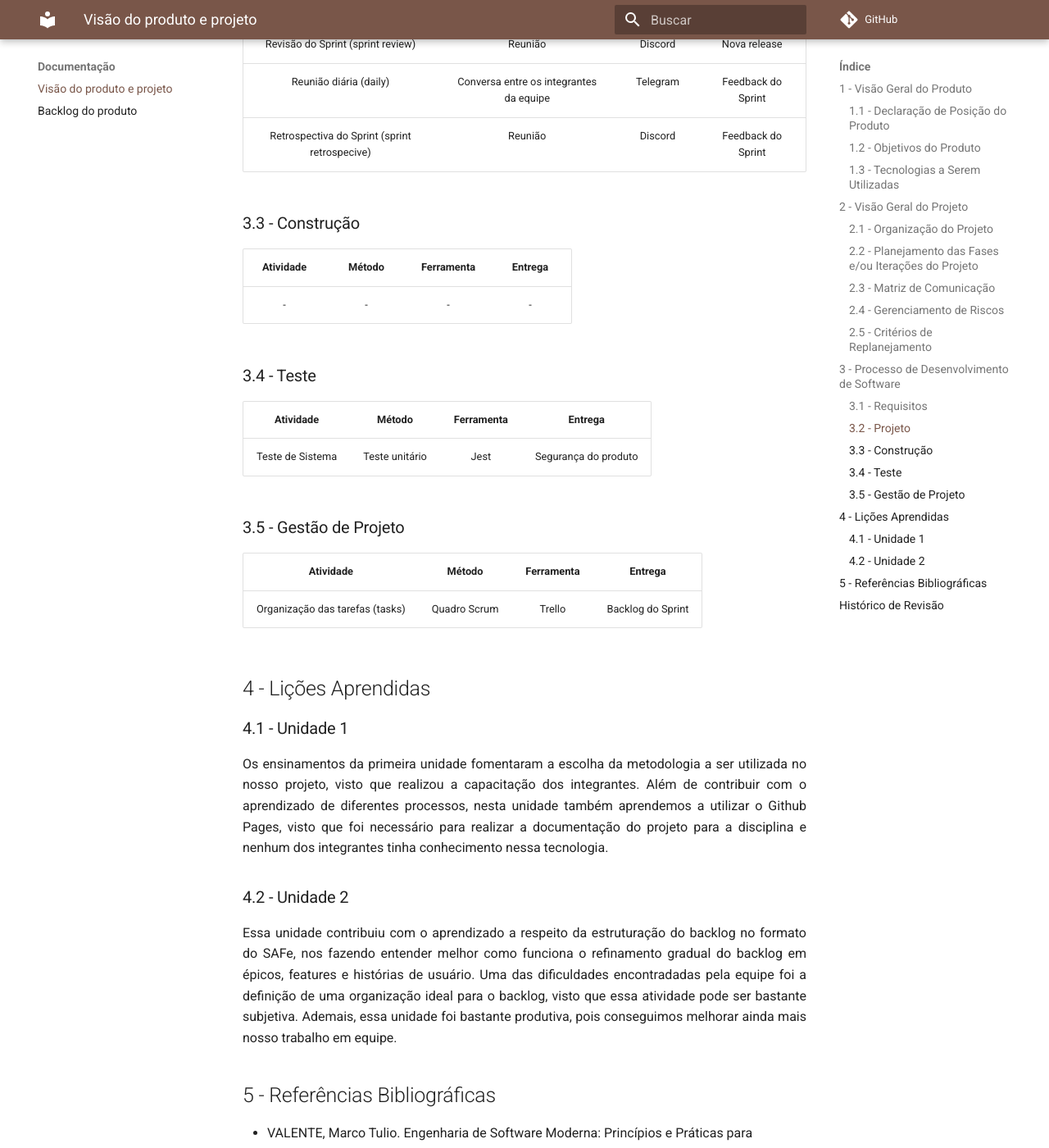
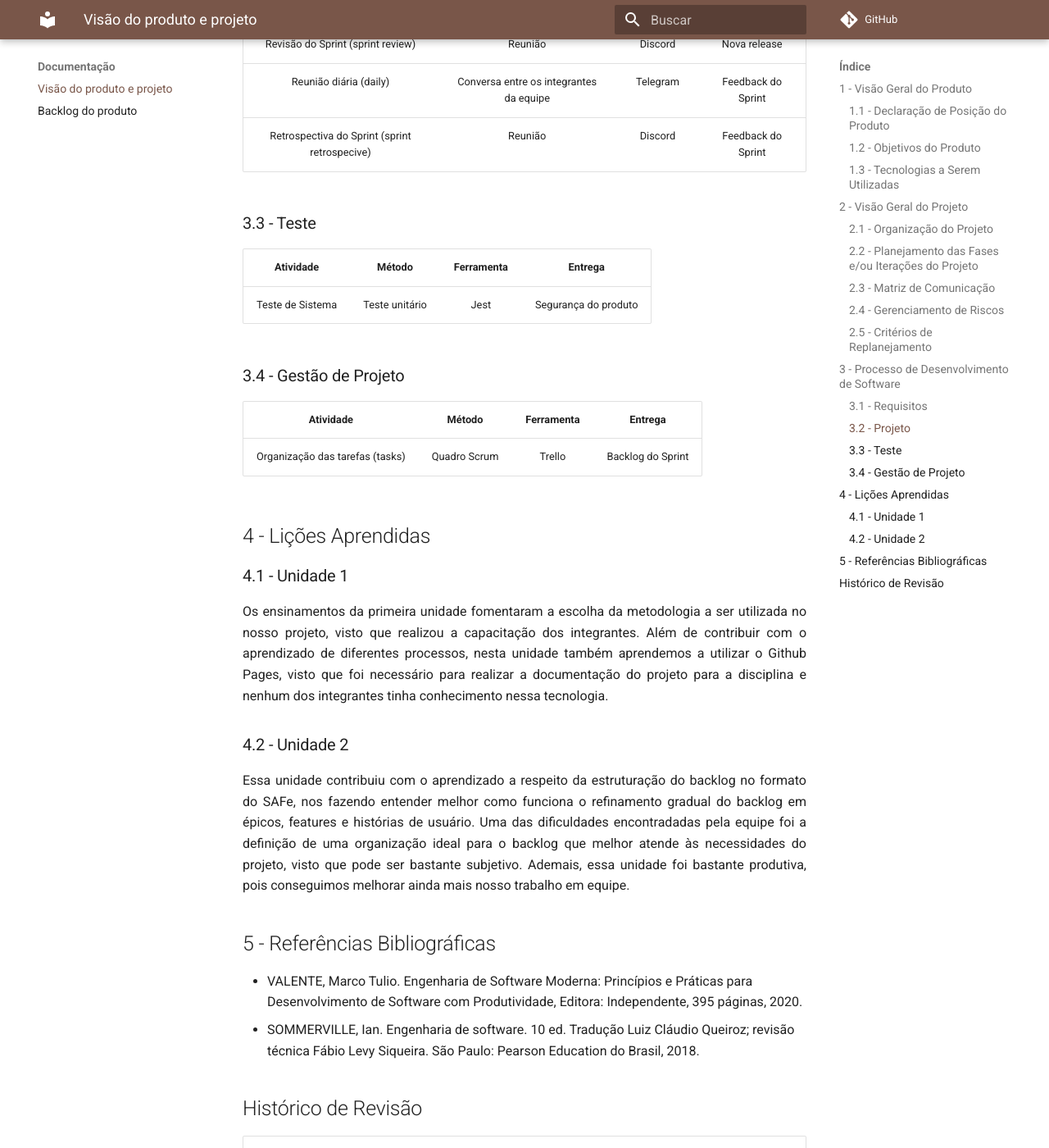
Before and after one commit to mdsreq-fga-unb/2022.2-Receitalista, an MkDocs documentation site: the page built from docs/visao-produto.md, in a window 1280 px wide and 1400 px high, scrolled down 4665 px. Shown: the whole window at 82% size. Built offline with MkDocs 1.6.1 and Material for MkDocs 9.7.7, drawn with Linux system fonts in a browser that asks for light colours; comment, search, counter and statistics services are not loaded.

Commit message:
Update licoes aprendidas & atividade do processo de desenvolvimento de sw

```diff
--- a/docs/visao-produto.md
+++ b/docs/visao-produto.md
@@ -104,17 +104,17 @@ Com relação ao XP, utilizaremos como Práticas sobre o Processo de Desenvolvim
 |Reunião diária (daily)|Conversa entre os integrantes da equipe|Telegram|Feedback do Sprint|
 |Retrospectiva do Sprint (sprint retrospecive)|Reunião|Discord|Feedback do Sprint|
 
-### 3.3 - Construção
+<!-- ### 3.3 - Construção
 |Atividade|Método|Ferramenta|Entrega|
 |:-----:|:------:|:------:|:------:|
-|-|-|-|-|
+|-|-|-|-| -->
 
-### 3.4 - Teste
+### 3.3 - Teste
 |Atividade|Método|Ferramenta|Entrega|
 |:-----:|:------:|:------:|:------:|
 |Teste de Sistema|Teste unitário|Jest|Segurança do produto|
 
-### 3.5 - Gestão de Projeto
+### 3.4 - Gestão de Projeto
 |Atividade|Método|Ferramenta|Entrega|
 |:-----:|:------:|:------:|:------:|
 |Organização das tarefas (tasks)|Quadro Scrum|Trello|Backlog do Sprint|
@@ -128,7 +128,7 @@ Os ensinamentos da primeira unidade fomentaram a escolha da metodologia a ser ut
 
 ### 4.2 - Unidade 2
 <p align="justify">
-Essa unidade contribuiu com o aprendizado a respeito da estruturação do backlog no formato do SAFe, nos fazendo entender melhor como funciona o refinamento gradual do backlog em épicos, features e histórias de usuário. Uma das dificuldades encontradadas pela equipe foi a definição de uma organização ideal para o backlog, visto que essa atividade pode ser bastante subjetiva. Ademais, essa unidade foi bastante produtiva, pois conseguimos melhorar ainda mais nosso trabalho em equipe.
+Essa unidade contribuiu com o aprendizado a respeito da estruturação do backlog no formato do SAFe, nos fazendo entender melhor como funciona o refinamento gradual do backlog em épicos, features e histórias de usuário. Uma das dificuldades encontradadas pela equipe foi a definição de uma organização ideal para o backlog que melhor atende às necessidades do projeto, visto que pode ser bastante subjetivo. Ademais, essa unidade foi bastante produtiva, pois conseguimos melhorar ainda mais nosso trabalho em equipe.
 </p>
 
 ## 5 - Referências Bibliográficas
```
